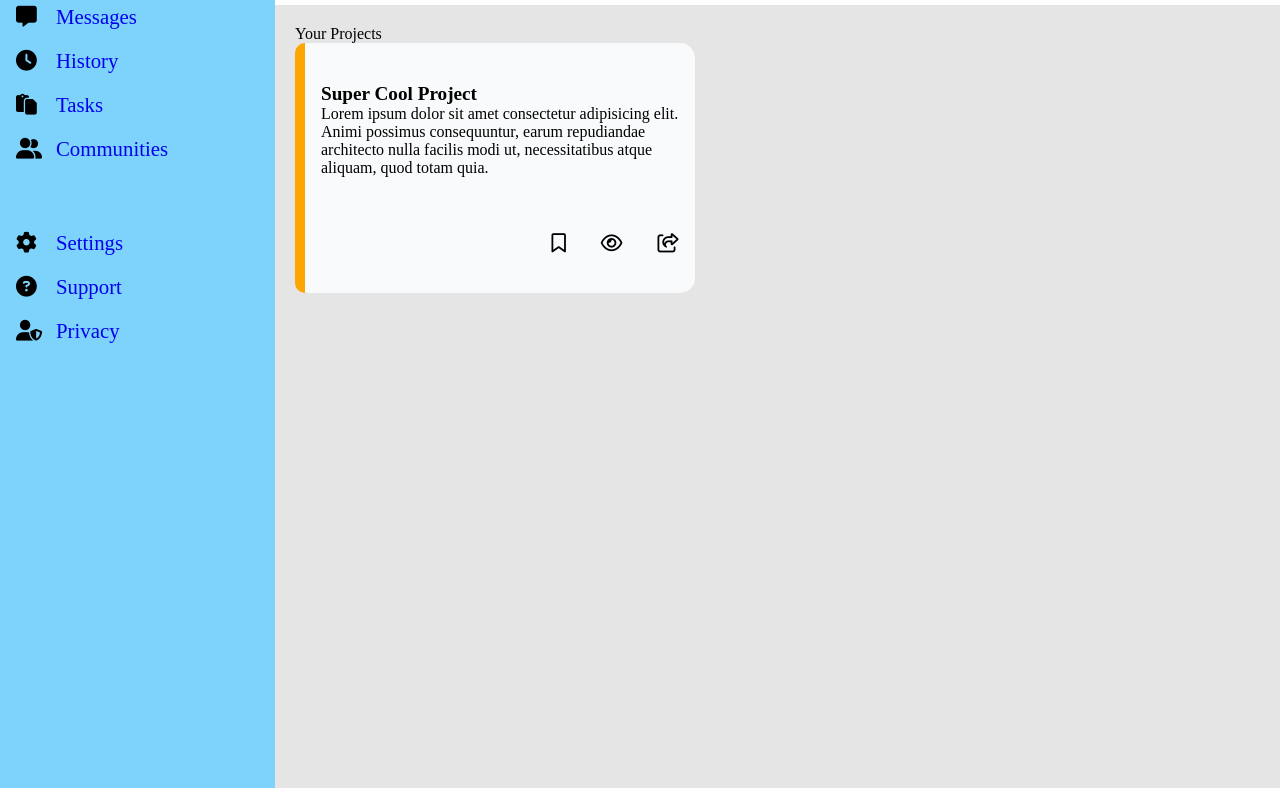
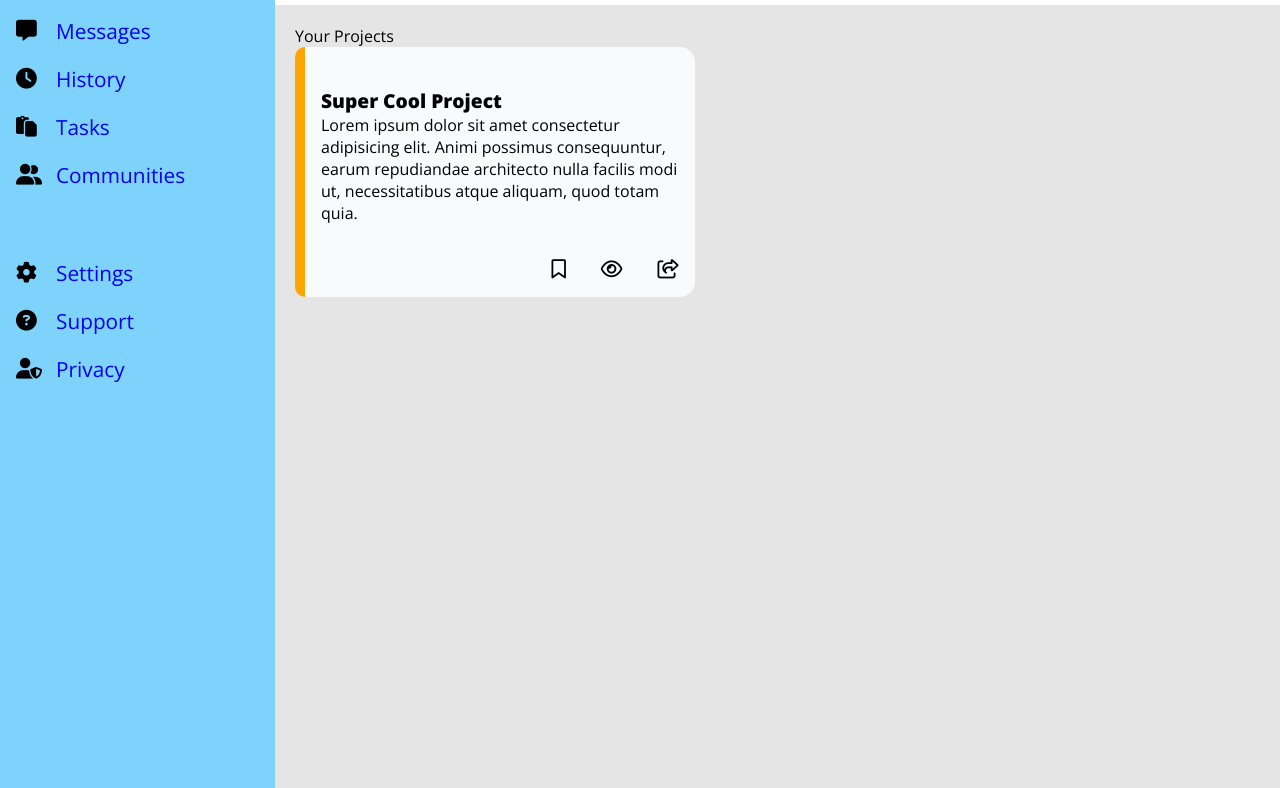
Before and after one commit to bangueco/dashboard, a plain HTML site: page index.html in a window 1280 px wide. Shown: the part 177-965 px from the top of the page. Drawn offline with nearby package versions, Linux system fonts and the light colour scheme.

Commit message:
Add open sans font

```diff
--- a/assets/css/style.css
+++ b/assets/css/style.css
@@ -1,3 +1,9 @@
+@import url('https://fonts.googleapis.com/css2?family=Open+Sans:wght@300;400;500;600;700;800&display=swap');
+
+:root {
+  font-family: 'Open Sans', sans-serif;
+}
+
 *, *::before, *::after {
   box-sizing: border-box;
 }
```
